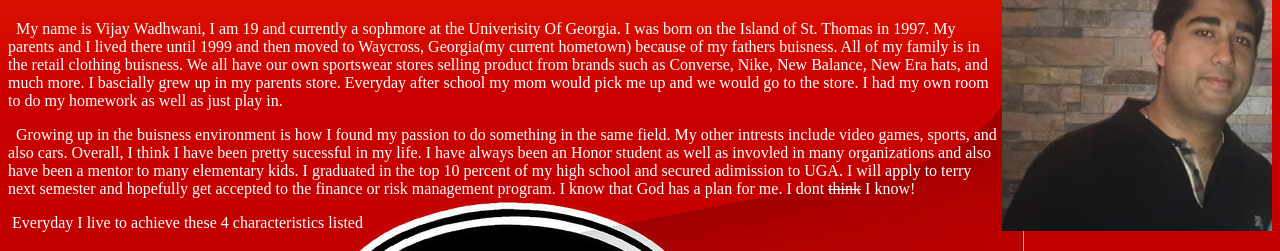
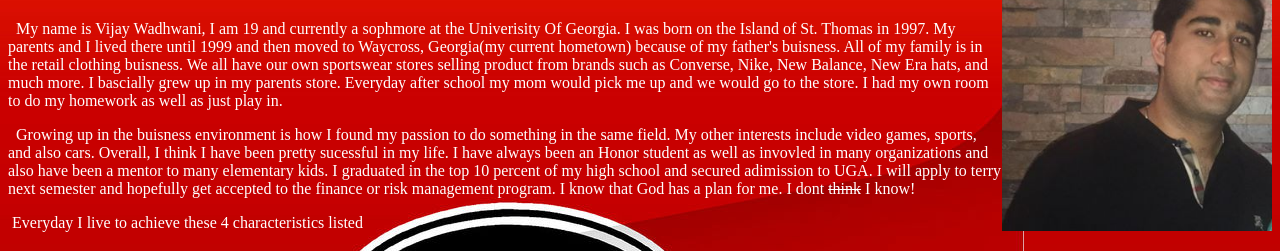
Before and after one commit to vijay732/vijay732.github.io, a plain HTML site: page index.html in a window 1280 px wide. Shown: the part 60-311 px from the top of the page. Drawn offline with Linux system fonts and the light colour scheme.

Commit message:
Update index.html

```diff
--- a/index.html
+++ b/index.html
@@ -15,14 +15,14 @@
   <h1 style=text-align:center><span style=color:white>Welcome To My Page!</span></h1>
   <p style="color:white"> &nbsp; My name is Vijay Wadhwani, I am 19 and currently a sophmore at the Univerisity Of Georgia.
   I was born on the Island of St. Thomas in 1997. My parents and I lived there until 1999 and then moved
-  to Waycross, Georgia(my current hometown) because of my fathers buisness.
+  to Waycross, Georgia(my current hometown) because of my father's buisness.
   All of my family is in the retail clothing buisness. We all have our own sportswear stores selling product from brands
   such as Converse, Nike, New Balance, New Era hats, and much more.
   I bascially grew up in my parents store. Everyday after school my mom would pick me up and
   we would go to the store. I had my own room to do my homework as well as just play in.
   <p style="color:white">
   &nbsp; Growing up in the buisness environment is how I found my passion to do something in the same field.
-  My other intrests include video games, sports, and also cars.
+  My other interests include video games, sports, and also cars.
 Overall, I think I have been pretty sucessful in my life. I have always been an Honor student as well as invovled in many organizations
 and also have been a mentor to many elementary kids.
 I graduated in the top 10 percent of my high school and secured adimission to UGA.
```
